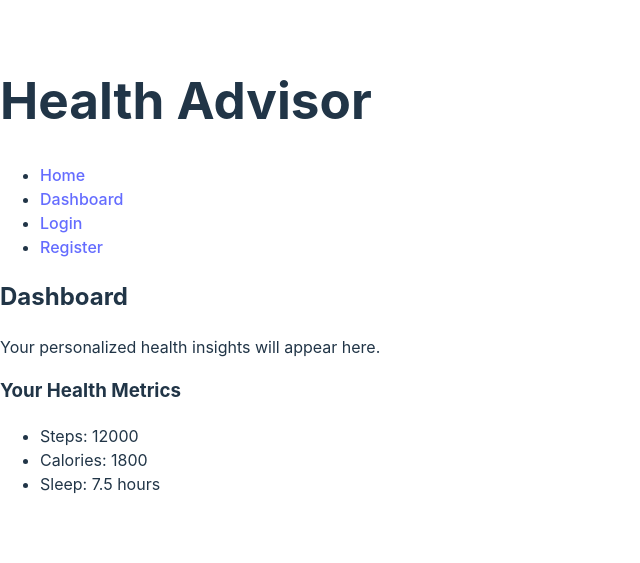
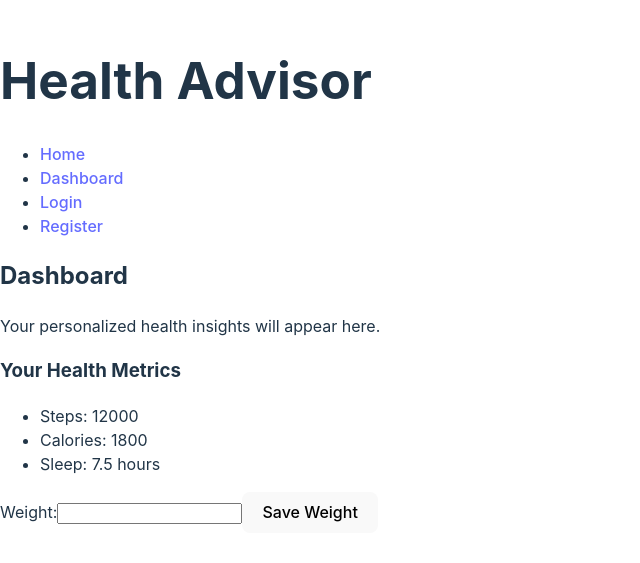
Before and after one commit to YuvalItzhaki/health-advisor, a React (Vite) app: page /dashboard in a window 1280 px wide. Shown: the part 125-688 px from the top of the page, without its empty margins (0-640 px from the left). Built offline with nearby package versions, Linux system fonts and the light colour scheme.

Commit message:
1. add store for state manager 2. set the register to work good and navigate to dashboard after

```diff
--- a/package.json
+++ b/package.json
@@ -10,10 +10,13 @@
     "preview": "vite preview"
   },
   "dependencies": {
+    "@reduxjs/toolkit": "^2.2.7",
     "axios": "^1.7.5",
     "react": "^18.3.1",
     "react-dom": "^18.3.1",
-    "react-router-dom": "^6.26.1"
+    "react-redux": "^9.1.2",
+    "react-router-dom": "^6.26.1",
+    "redux": "^5.0.1"
   },
   "devDependencies": {
     "@eslint/js": "^9.9.0",
--- a/src/components/Dashboard.jsx
+++ b/src/components/Dashboard.jsx
@@ -1,5 +1,6 @@
 import React from 'react';
 import HealthMetrics from './HealthMetrics';
+import WeightForm from './WeightForm';
 
 
 function Dashboard() {
@@ -8,6 +9,8 @@ function Dashboard() {
       <h2>Dashboard</h2>
       <p>Your personalized health insights will appear here.</p>
       <HealthMetrics/>
+      <WeightForm/>
+
     </div>
   );
 }
--- a/src/components/Login.jsx
+++ b/src/components/Login.jsx
@@ -1,15 +1,22 @@
 import React, { useState } from 'react';
 import axios from 'axios';
+import { useDispatch } from 'react-redux';
+import { setUserId } from '../store/actions/userActions'; // Import the action that sets the userId in Redux
+
 
 function Login() {
   const [email, setEmail] = useState('');
   const [password, setPassword] = useState('');
+  const dispatch = useDispatch();
+
 
   const handleSubmit = async (e) => {
     e.preventDefault();
     try {
       const response = await axios.post('http://localhost:5001/api/auth/login', { email, password });
-      console.log('response from server: ', response.data); // Handle token or errors
+      const userId = response.data._id; // Assuming the server returns user data with _id
+      console.log('ttt', response.data)
+      dispatch(setUserId(userId)); // Store userId in Redux
     } catch (err) {
       console.error(err);
     }
--- a/src/components/Register.jsx
+++ b/src/components/Register.jsx
@@ -1,16 +1,21 @@
 import React, { useState } from 'react';
 import axios from 'axios';
+import { useNavigate } from 'react-router-dom';
+
 
 function Register() {
-    const [user, setUser] = useState('');
+    const [name, setName] = useState('');
     const [email, setEmail] = useState('');
     const [password, setPassword] = useState('');
+    const navigate = useNavigate();
+
 
   const handleSubmit = async (e) => {
     e.preventDefault();
     try {
-      const response = await axios.post('http://localhost:5001/api/auth/register', { user, email, password });
+      const response = await axios.post('http://localhost:5001/api/users/register', { name, email, password });
       console.log('response from server: ', response.data); // Handle token or errors
+      navigate('/dashboard');
     } catch (err) {
       console.error(err);
     }
@@ -20,11 +25,11 @@ function Register() {
     <div>
       <h2>Register</h2>
       <form onSubmit={handleSubmit}>
-        <label>User:</label>
+        <label>Name:</label>
         <input
-          type="user"
-          value={user}
-          onChange={(e) => setUser(e.target.value)}
+          type="name"
+          value={name}
+          onChange={(e) => setName(e.target.value)}
           required
         />
         <label>Email:</label>
--- /dev/null
+++ b/src/components/WeightForm.jsx
@@ -0,0 +1,63 @@
+import React, { useState } from 'react';
+import { useSelector } from 'react-redux';
+import axios from 'axios';
+
+function WeightForm({ weightId = null, existingWeight = '', onSave, onDelete }) {
+  const userId = useSelector((state) => state.user.userId); // Access userId from Redux
+  const [weight, setWeight] = useState(existingWeight);
+
+  const handleSubmit = async (e) => {
+    console.log('userId:', userId)
+    e.preventDefault();
+    try {
+      if (weightId) {
+        // Edit existing weight
+        const response = await axios.put(`http://localhost:5001/api/health/weight/${weightId}`, { weight });
+        onSave(response.data);
+      } else {
+        // Create new weight
+        const response = await axios.post('http://localhost:5001/api/health/weight', { userId, weight });
+        onSave(response.data);
+      }
+      setWeight('');
+    } catch (error) {
+      console.error(error);
+    }
+  };
+
+  const handleDelete = async () => {
+    try {
+      if (weightId) {
+        await axios.delete(`http://localhost:5001/api/health/weight/${weightId}`);
+        onDelete(weightId);
+        setWeight('');
+      }
+    } catch (error) {
+      console.error(error);
+    }
+  };
+
+  return (
+    <form onSubmit={handleSubmit}>
+      <label>
+        Weight:
+        <input
+          type="number"
+          value={weight}
+          onChange={(e) => setWeight(e.target.value)}
+          required
+        />
+      </label>
+      <button type="submit">
+        {weightId ? 'Update Weight' : 'Save Weight'}
+      </button>
+      {weightId && (
+        <button type="button" onClick={handleDelete}>
+          Delete Weight
+        </button>
+      )}
+    </form>
+  );
+}
+
+export default WeightForm;
--- a/src/main.jsx
+++ b/src/main.jsx
@@ -1,10 +1,14 @@
-import { StrictMode } from 'react'
-import { createRoot } from 'react-dom/client'
-import App from './App.jsx'
-import './index.css'
+import { StrictMode } from 'react';
+import { createRoot } from 'react-dom/client';
+import { Provider } from 'react-redux';
+import store from './store/store'; // Adjust the path if needed
+import App from './App.jsx';
+import './index.css';
 
 createRoot(document.getElementById('root')).render(
   <StrictMode>
-    <App />
-  </StrictMode>,
-)
+    <Provider store={store}>
+      <App />
+    </Provider>
+  </StrictMode>
+);
--- /dev/null
+++ b/src/store/actions/userActions.js
@@ -0,0 +1,6 @@
+export const setUserId = (userId) => {
+    return {
+      type: 'SET_USER_ID',
+      payload: userId,
+    };
+  };
--- /dev/null
+++ b/src/store/reducers/userReducer.js
@@ -0,0 +1,20 @@
+// src/store/reducers/userReducer.js
+const initialState = {
+    userId: null,
+    // other user state fields
+  };
+
+  const userReducer = (state = initialState, action) => {
+    switch (action.type) {
+      case 'SET_USER_ID':
+        return {
+          ...state,
+          userId: action.payload,
+        };
+      // other actions can be handled here
+      default:
+        return state;
+    }
+  };
+
+  export default userReducer;
--- /dev/null
+++ b/src/store/store.js
@@ -0,0 +1,14 @@
+// src/store/store.js
+import { configureStore } from '@reduxjs/toolkit';
+import userReducer from './reducers/userReducer';
+
+// Create the Redux store using configureStore
+const store = configureStore({
+  reducer: {
+    user: userReducer,
+    // other reducers can be added here
+  },
+  // middleware and devTools options can also be configured here
+});
+
+export default store;
```
Also changed, not shown: 1 other file (tests, documents, lock files or other folders).
